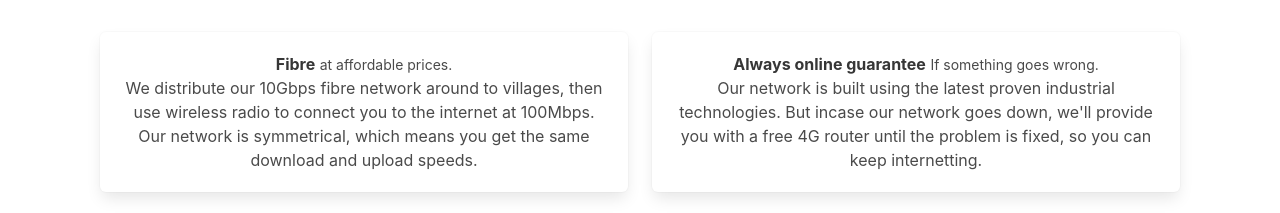
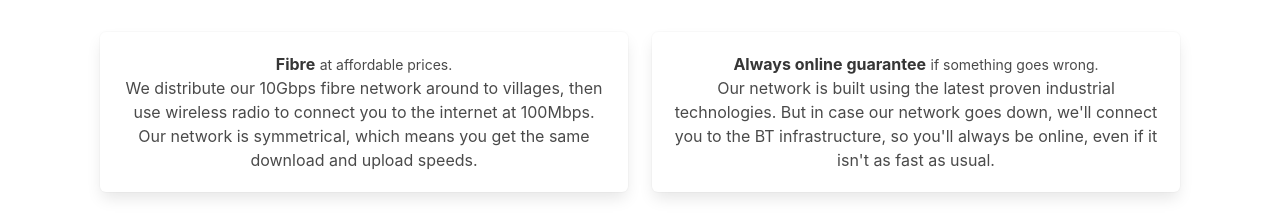
Before and after one commit to connectingsilverstone/connectingsilverstone.github.io, a website built with webpack: page index.html in a window 1280 px wide. Shown: the part 995-1208 px from the top of the page. Built offline with nearby package versions, Linux system fonts and the light colour scheme; files whose address does not match are found by name.

Commit message:
internet guarantee updated

```diff
--- a/index.html
+++ b/index.html
@@ -165,9 +165,9 @@
                         <div class="media-content">
                             <div class="content">
                                 <p>
-                                    <strong>Always online guarantee</strong> <small>If something goes wrong.</small>
+                                    <strong>Always online guarantee</strong> <small>if something goes wrong.</small>
                                     <br>
-                                    Our network is built using the latest proven industrial technologies. But incase our network goes down, we'll provide you with a free 4G router until the problem is fixed, so you can keep internetting.
+                                    Our network is built using the latest proven industrial technologies. But in case our network goes down, we'll connect you to the BT infrastructure, so you'll always be online, even if it isn't as fast as usual.
                                 </p>
                             </div>
                         </div>
```
